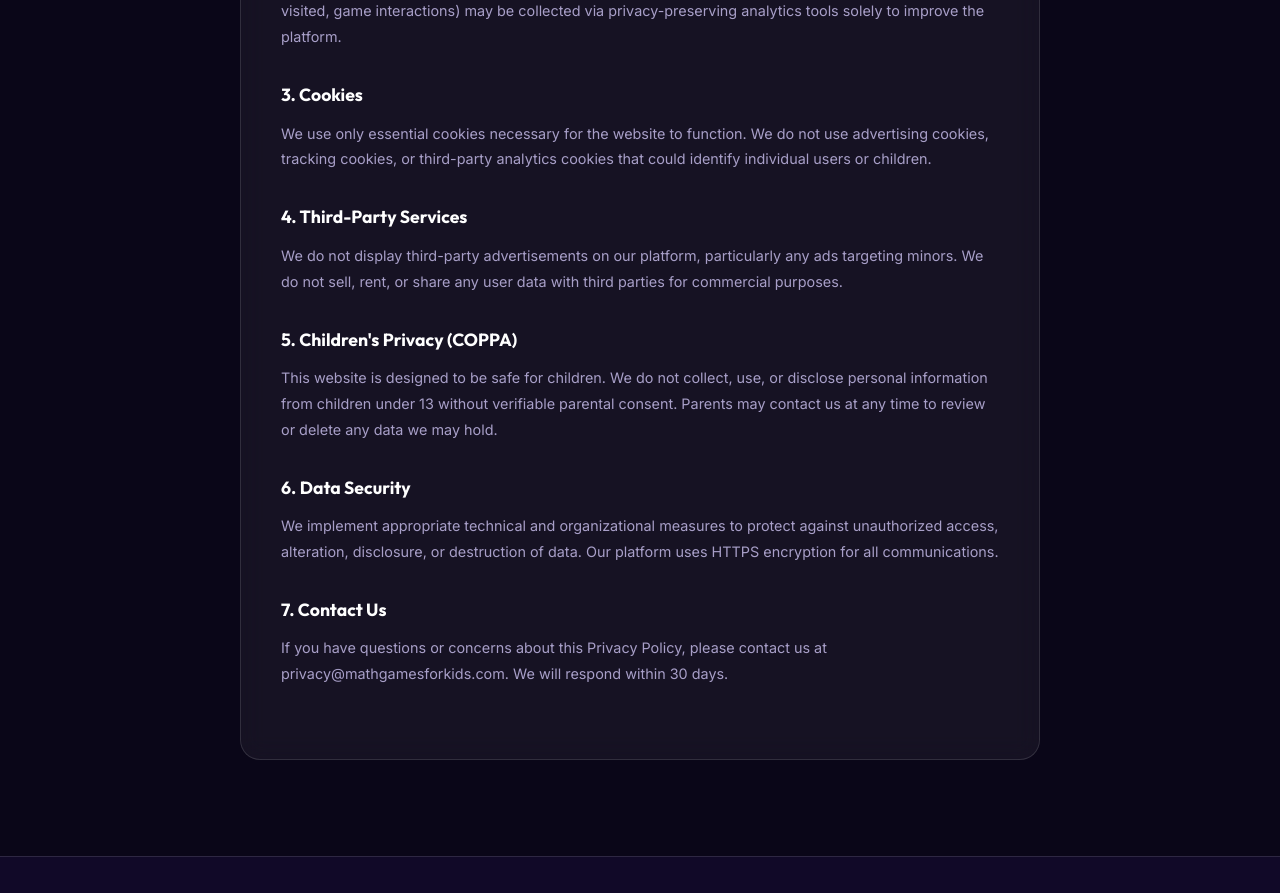
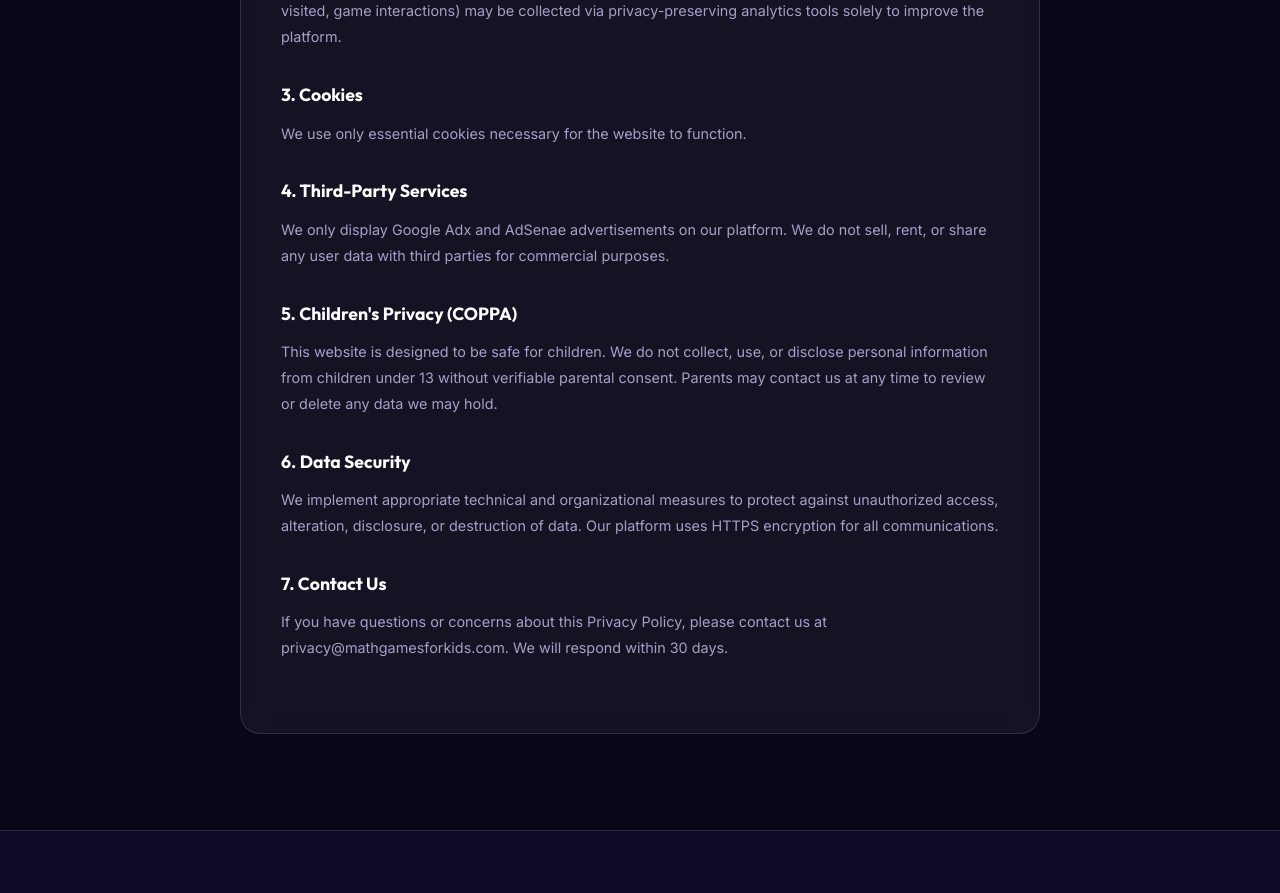
Before and after one commit to Param35/math-games-for-kids, a Next.js app: page /privacy in a window 1280 px wide. Shown: the part 800-1693 px from the top of the page. Built offline with nearby package versions, Linux system fonts and the light colour scheme.

Commit message:
Update page.tsx

```diff
--- a/app/privacy/page.tsx
+++ b/app/privacy/page.tsx
@@ -36,11 +36,11 @@ export default function PrivacyPage() {
               },
               {
                 title: "3. Cookies",
-                content: "We use only essential cookies necessary for the website to function. We do not use advertising cookies, tracking cookies, or third-party analytics cookies that could identify individual users or children.",
+                content: "We use only essential cookies necessary for the website to function.",
               },
               {
                 title: "4. Third-Party Services",
-                content: "We do not display third-party advertisements on our platform, particularly any ads targeting minors. We do not sell, rent, or share any user data with third parties for commercial purposes.",
+                content: "We only display Google Adx and AdSenae advertisements on our platform. We do not sell, rent, or share any user data with third parties for commercial purposes.",
               },
               {
                 title: "5. Children's Privacy (COPPA)",
```
